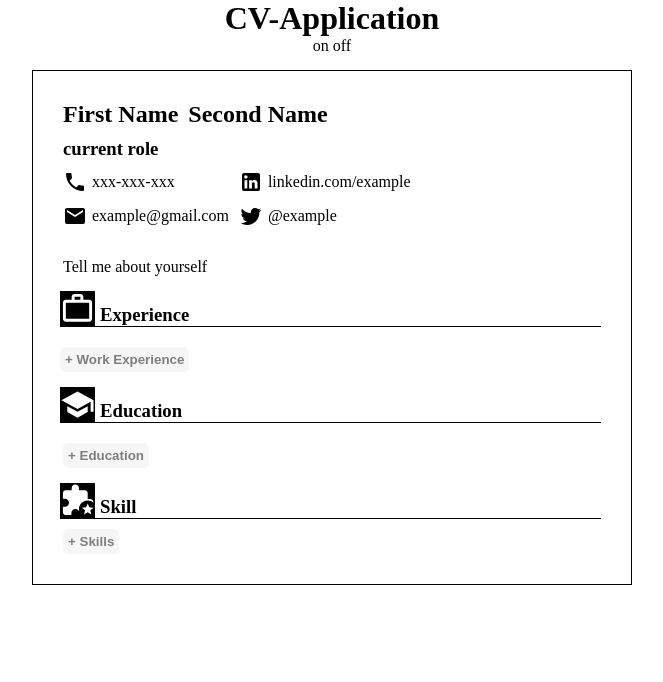
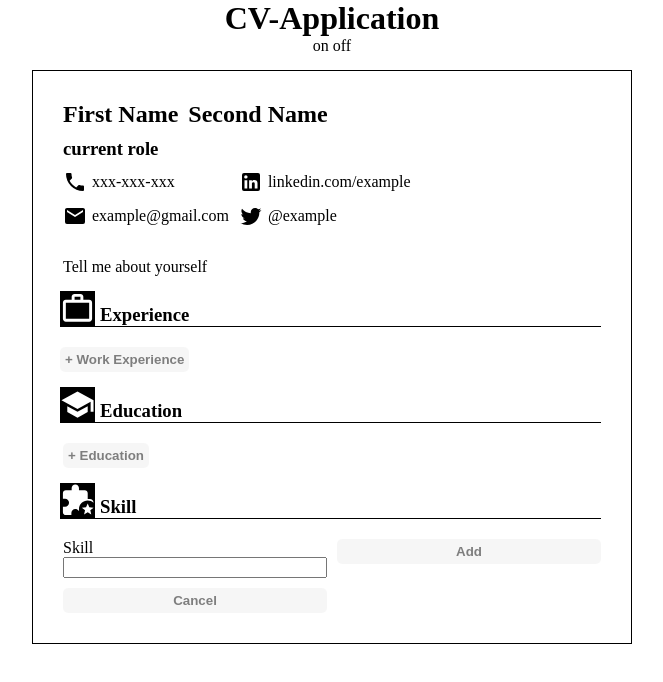
Before and after one commit to n3u5l7l/CV-Application, a React (Create React App) app: page / in a window 1280 px wide. Both pictures are taken after a click on the button "+ Skills". Shown: the top 682 px of the page, without its empty margins (308-971 px from the left). Built offline with nearby package versions, Linux system fonts and the light colour scheme.

Commit message:
Implemented all the handlers && functional component

```diff
--- a/src/components/Skill.js
+++ b/src/components/Skill.js
@@ -1,22 +1,89 @@
 import React from "react";
 import {ReactComponent as SkillLogo} from "../assets/puzzle-star.svg";
+import SkillOverview from "./SkillOverview";
+import uniqid from "uniqid";
 
 class Skill extends React.Component{
     constructor(){
         super();
+
+        this.state = {
+            addingMode: false,
+            newSkill: {
+                skill: "",
+                id: uniqid(),
+            },
+            skills: [],
+        }
     }
 
+    addNewSkill = (e) => {
+        this.setState({
+            addingMode: true,
+        })
+    }
+    handleChange = (e) => {
+        this.setState({
+            newSkill: {
+                skill: e.target.value,
+                id: this.state.newSkill.id,
+            }
+        })
+    }
+
+    onSubmission = (e) => {
+        e.preventDefault();
+
+        this.setState({
+            skills: this.state.skills.concat(this.state.newSkill),
+            addingMode: false,
+            newSkill:{
+                skill: "",
+                id: uniqid(),
+            }
+        })
+    }
     render(){
+        const addingMode = this.state.addingMode;
+        let whatState;
+
+        if(addingMode){
+            whatState = <AddingState tempInfo = {this.state.newSkill} handleSubmission = {this.onSubmission} handleChange={this.handleChange}/>;
+        }else{
+            whatState = <DefaultState handleClick={this.addNewSkill}/>;
+        }
+
         return (
             <div className="skill">
                 <div className="skill-header">
                     <SkillLogo alt="skill" width="35" height="35" />
                     <h3>Skill</h3>
                 </div>
-                <button>+ Skills</button>
+                <SkillOverview skills={this.state.skills} />
+                {whatState}
             </div>
         )
     }
 }
 
+function DefaultState(props){
+    return (
+        <div className="education-default-state">
+            <button onClick={props.handleClick}>+ Skills</button>
+        </div>
+    )
+}
+
+function AddingState(props){
+    return(
+        <form className="skillForm" method="post" onSubmit={props.handleSubmission}>
+            <div className="skill-input-container">
+                <label htmlFor="skill">Skill</label>
+                <input type="text" id="skill" name="skill" value={props.tempInfo.skill} onChange={props.handleChange}></input>
+            </div>
+            <button>Add</button>
+            <button>Cancel</button>
+        </form>
+    );
+}
 export default Skill;
```
